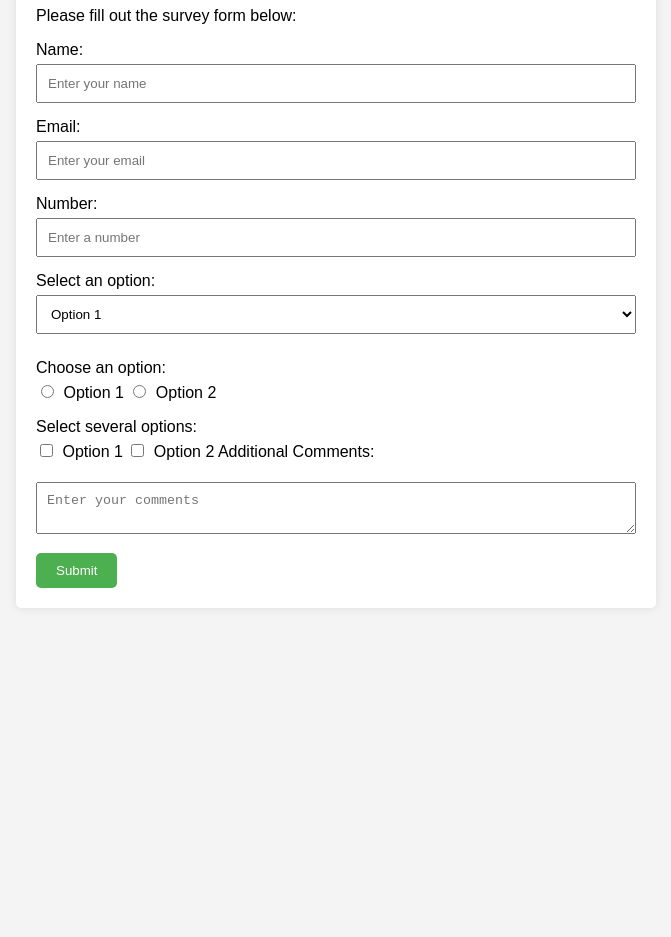
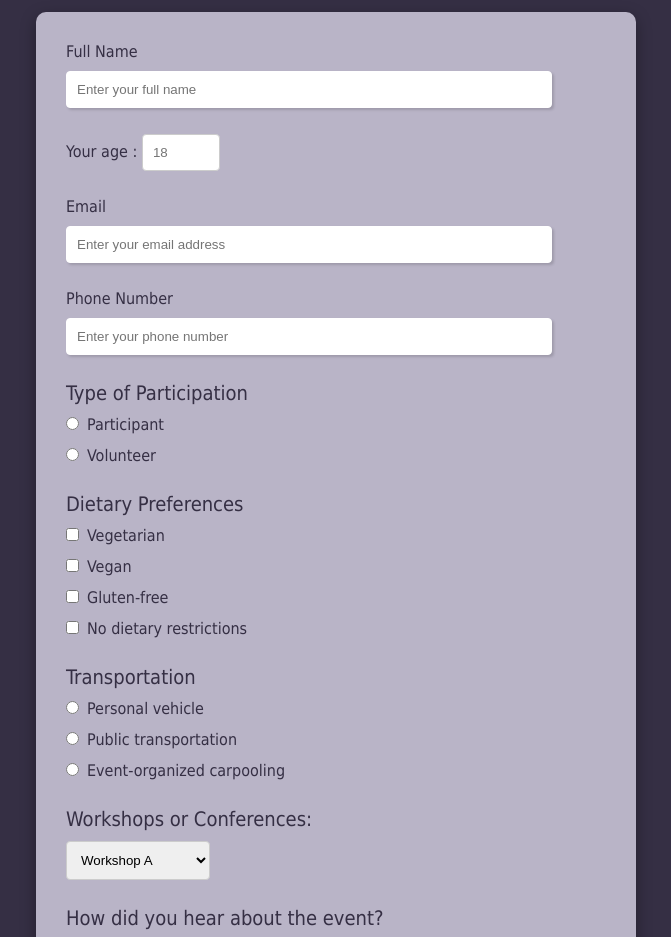
Before and after one commit to basedhound/freeCodeCamp_responsive-web-design, a plain HTML site: page 1.5 - (Certification) Survey Form/index.html in a window 1280 px wide. Shown: the part 113-1050 px from the top of the page, without its empty margins (304-975 px from the left). Before the commit the page ends 800 px from the top, so only its background shows below. Drawn offline with Linux system fonts and the light colour scheme.

Commit message:
1.5 (Certification) update

```diff
--- a/1.5 - (Certification) Survey Form/index.html
+++ b/1.5 - (Certification) Survey Form/index.html
@@ -4,55 +4,104 @@
 <head>
   <meta charset="UTF-8">
   <meta name="viewport" content="width=device-width, initial-scale=1.0">
+  <title>Event Registration Form</title>
   <link rel="stylesheet" href="styles.css">
-  <title>Survey Form</title>
 </head>
 
 <body>
 
-  <div class="container">
-    <h1 class="title">Survey Form</h1>
+  <h1 id="title">Event Registration Form</h1>
 
-    <p class="description">Please fill out the survey form below:</p>
+  <p id="description">Please fill out the form below to register for the event.</>
 
-    <form id="survey-form" action="#" method="post">
+    <form action="#" method="post" id="survey-form">
 
-      <label for="name" id="name-label">Name:</label>
-      <input type="text" id="name" name="name" class="input-field" placeholder="Enter your name" required>
+      <!-- Personal Information -->
+      <label for="name" id="name-label">Full Name</label>
+      <input type="text" id="name" name="name" class="form-input" placeholder="Enter your full name" required>
 
-      <label for="email" id="email-label">Email:</label>
-      <input type="email" id="email" name="email" class="input-field" placeholder="Enter your email" required>
+        <label for="number">Your age : <input id="number" type="number" name="age" min="18" max="120" placeholder="18"  /></label>
 
-      <label for="number" id="number-label">Number:</label>
-      <input type="number" id="number" name="number" class="input-field" placeholder="Enter a number" min="1" max="100"
-        required>
+      <label for="email" id="email-label">Email</label>
+      <input type="email" id="email" name="email" class="form-input" placeholder="Enter your email address" required>
 
-      <label for="dropdown" id="dropdown-label">Select an option:</label>
-      <select id="dropdown" name="dropdown" class="input-field" required>
-        <option value="option1">Option 1</option>
-        <option value="option2">Option 2</option>
+      <label for="phone-number" id="number-label">Phone Number</label>
+      <input type="text" id="phone-number" name="phoneNumber" class="form-input" placeholder="Enter your phone number" min="6"
+        max="14" required>
+
+      <!-- Type of Participation -->
+      <fieldset>
+        <h2>Type of Participation</h2>
+        <label for="participant">
+          <input type="radio" id="participant" name="participationType" value="participant" class="form-radio"
+            required>Participant</label>
+        <label for="volunteer">
+          <input type="radio" id="volunteer" name="participationType" value="volunteer" class="form-radio"
+            required>Volunteer</label>
+      </fieldset>
+
+      <!-- Preferences -->
+      <fieldset>
+        <h2>Dietary Preferences</h2>
+        <label for="vegetarian">
+          <input type="checkbox" id="vegetarian" name="dietaryPreference" value="vegetarian"
+            class="form-checkbox">Vegetarian</label>
+        <label for="vegan">
+          <input type="checkbox" id="vegan" name="dietaryPreference" value="vegan" class="form-checkbox">Vegan</label>
+        <label for="glutenFree">
+          <input type="checkbox" id="glutenFree" name="dietaryPreference" value="glutenFree"
+            class="form-checkbox">Gluten-free</label>
+        <label for="noRestrictions">
+          <input type="checkbox" id="noRestrictions" name="dietaryPreference" value="noRestrictions"
+            class="form-checkbox">No dietary restrictions</label>
+      </fieldset>
+
+      <!-- Transportation -->
+      <fieldset>
+        <h2>Transportation</h2>
+        <label for="personalVehicle">
+          <input type="radio" id="personalVehicle" name="transportation" value="personalVehicle" class="form-radio"
+            required>Personal vehicle</label>
+        <label for="publicTransport">
+          <input type="radio" id="publicTransport" name="transportation" value="publicTransport" class="form-radio"
+            required>Public transportation</label>
+        <label for="carpooling">
+          <input type="radio" id="carpooling" name="transportation" value="carpooling" class="form-radio"
+            required>Event-organized carpooling</label>
+      </fieldset>
+
+      <!-- Workshops or Conferences -->
+      <label for="workshops" class="subtitle">Workshops or Conferences:</label>
+      <select id="dropdown" name="workshops" class="form-select" required>
+        <option value="workshopA">Workshop A</option>
+        <option value="workshopB">Workshop B</option>
+        <option value="mainConference">Main Conference</option>
+        <option value="noPreference">No preference</option>
       </select>
 
-      <label class="radio-label">Choose an option:</label>
-      <input type="radio" id="radio1" name="radioGroup" value="option1" class="radio-input" required>
-      <label for="radio1">Option 1</label>
-      <input type="radio" id="radio2" name="radioGroup" value="option2" class="radio-input" required>
-      <label for="radio2">Option 2</label>
+      <!-- How did you hear about the event? -->
+      <label for="heardAbout" class="subtitle">How did you hear about the event?</label>
+      <select id="heardAbout" name="heardAbout" class="form-select">
+        <option value="socialMedia">Social Media</option>
+        <option value="wordOfMouth">Word of Mouth</option>
+        <option value="onlineAdvertising">Online Advertising</option>
+        <option value="postersFlyers">Posters/Flyers</option>
+        <option value="other">Other</option>
+      </select>
 
-      <label class="checkbox-label">Select several options:</label>
-      <input type="checkbox" id="checkbox1" name="checkboxGroup" value="option1" class="checkbox-input">
-      <label for="checkbox1">Option 1</label>
-      <input type="checkbox" id="checkbox2" name="checkboxGroup" value="option2" class="checkbox-input">
-      <label for="checkbox2">Option 2</label>
+      <!-- Comments or Special Requests -->
+      <label for="comments" class="subtitle">Comments or Special Requests:</label>
+      <textarea id="comments" name="comments" class="form-textarea" rows="7" cols="50"></textarea>
 
-      <label for="comments" id="comments-label">Additional Comments:</label>
-      <textarea class="comments-area" id="comments" name="comments" class="input-field"
-        placeholder="Enter your comments"></textarea>
+      <!-- Acceptance of Terms -->
+      <label for="acceptTerms">
+        <input type="checkbox" value="acceptTerms" id="acceptTerms" name="acceptTerms" class="form-checkbox" required>I
+        accept the general <a href="">terms and conditions</a> of event registration.</label>
 
-      <button type="submit" id="submit" class="submit-button">Submit</button>
+      <!-- Submission Button -->
+      <input type="submit" value="Register" class="form-submit" id="submit">
 
     </form>
-  </div>
 
 </body>
 
--- a/1.5 - (Certification) Survey Form/styles.css
+++ b/1.5 - (Certification) Survey Form/styles.css
@@ -1,69 +1,109 @@
-body {
-    font-family: Arial, sans-serif;
-    background-color: #f4f4f4;
+* {
+  box-sizing: border-box;
+  margin: 0;
+  padding: 0;
 }
 
-.container {
-    max-width: 600px;
-    margin: 20px auto;
-    padding: 20px;
-    background-color: #fff;
-    border-radius: 5px;
-    box-shadow: 0 0 10px rgba(0, 0, 0, 0.1);
+body {
+  font-family: "Tahoma", sans-serif;
+  background-color: #352f44;
+  padding: 20px;
+  font-size: 16px;
 }
 
-.title {
-    text-align: center;
-    color: #333;
+form {
+  display: flex;
+  flex-direction: column;
+  align-items: flex-start;
+  gap: 10px;
+  max-width: 600px;
+  margin: 20px auto;
+  background-color: #b9b4c7;
+  padding: 30px;
+  border-radius: 10px;
+  box-shadow: rgba(0, 0, 0, 0.35) 0px 5px 15px;
 }
 
-.class {
-    text-align: center;
-    color: #666;
+h2 {
+  color: #352f44;
+  margin-bottom: 10px;
+  font-size: 20px;
+  font-weight: 400;
 }
 
-.survey-form {
-    margin-top: 20px;
+.subtitle {
+  color: #352f44;
+  font-size: 20px;
+  font-weight: 400;
 }
 
-.input-field {
-    width: 100%;
-    padding: 10px;
-    margin-top: 5px;
-    margin-bottom: 15px;
-    box-sizing: border-box;
+fieldset {
+  border: none;
+  display: flex;
+  flex-direction: column;
+  align-items: flex-start;
+  margin-bottom: 5px;
 }
 
-.radio-label,
-.checkbox-label {
-    display: block;
-    margin-bottom: 5px;
-    margin-top: 10px;
+label {
+  display: block;
+  color: #352f44;
+  text-align: left;
+  font-size: 16px;
 }
 
-.radio-input,
-.checkbox-input {
-    margin-right: 5px;
-    margin-bottom: 10px;
+input,
+select,
+textarea {
+  padding: 10px;
+  margin-bottom: 16px;
+  border: 1px solid #ccc;
+  border-radius: 4px;
+  outline: none;
+  max-width: 90%;
+}
+input[type="text"],
+input[type="email"] {
+  border: 1.5px solid white;
+  width: 100%;
+  box-shadow: rgba(0, 0, 0, 0.15) 1.95px 1.95px 2.6px;
+  outline: none;
+}
+input:focus {
+  border: 1.5px solid #352f44;
 }
 
-.comments-area {
-    width: 100%;
-    padding: 10px;
-    margin-top: 15px;
-    margin-bottom: 15px;
-    box-sizing: border-box;
+input[type="checkbox"],
+input[type="radio"] {
+  margin-right: 8px;
+  cursor: pointer;
 }
 
-.submit-button {
-    background-color: #4caf50;
-    color: #fff;
-    padding: 10px 20px;
-    border: none;
-    border-radius: 5px;
-    cursor: pointer;
+input[type="submit"] {
+  background-color: #4caf50;
+  color: #fff;
+  padding: 12px;
+  border: none;
+  border-radius: 4px;
+  cursor: pointer;
+  font-size: 16px;
 }
 
-.submit-button:hover {
-    background-color: #45a049;
+input[type="submit"]:hover {
+  background-color: #45a049;
 }
+
+#title {
+  text-align: center;
+  color: white;
+  font-size: 40px;
+  font-weight: bold;
+  margin-bottom: 10px;
+}
+
+#description {
+  text-align: center;
+  color: white;
+  font-size: 25px;
+  font-weight: 400;
+}
```
